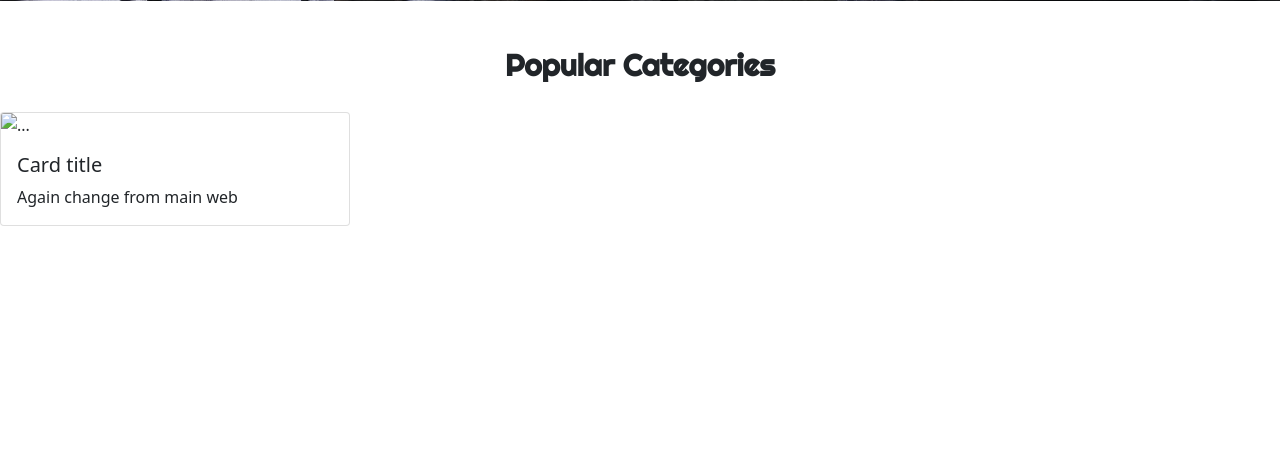
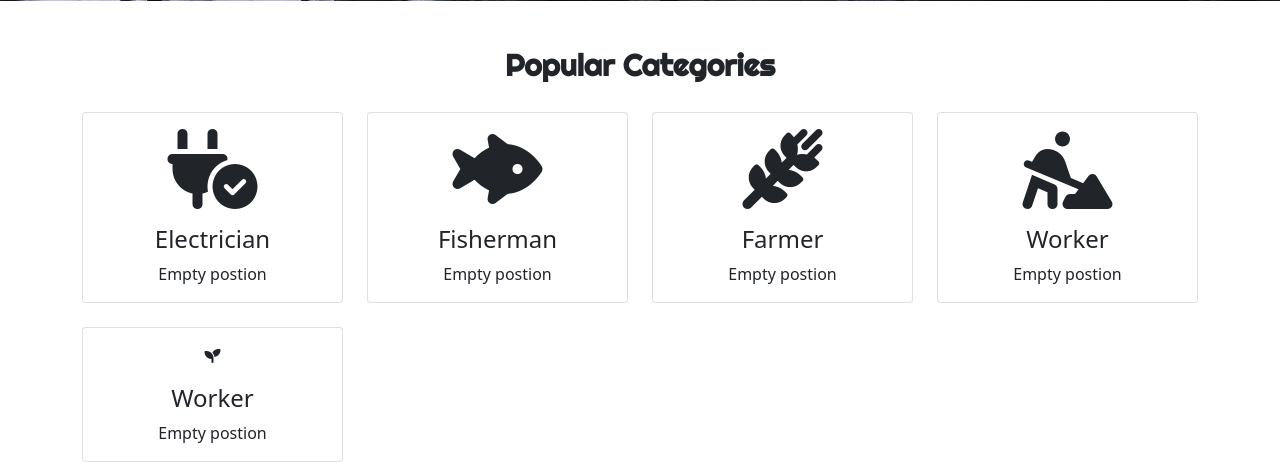
Before and after one commit to NurullahSanY/KajKhuji, a PHP site: page / in a window 1280 px wide. Shown: the part 621-1083 px from the top of the page. Before the commit the page ends 847 px from the top, so only its background shows below. Run offline with PHP 8.4, Linux system fonts and the light colour scheme; some web fonts are replaced.

Commit message:
add card

```diff
--- a/CSS/style.css
+++ b/CSS/style.css
@@ -56,3 +56,10 @@ height: 100%;
     font-weight: bolder;
     font-family: 'Righteous', cursive;;
 }
+
+.card:hover{
+    background-color: green;
+    color: white;
+    box-shadow: 0 8px 50px rgb(0,0,0,0.2);
+    transform: scale(1.1);
+}
--- a/index.html
+++ b/index.html
@@ -8,7 +8,9 @@
     <link rel="preconnect" href="https://fonts.googleapis.com"><link rel="preconnect" href="https://fonts.gstatic.com" crossorigin><link href="https://fonts.googleapis.com/css2?family=Lobster&family=Recursive:wght@1000&family=Righteous&family=Rubik&display=swap" rel="stylesheet">
   <link rel="stylesheet" href="./CSS/style.css">
   <link href="https://cdn.jsdelivr.net/npm/bootstrap@5.0.2/dist/css/bootstrap.min.css" rel="stylesheet" integrity="sha384-EVSTQN3/azprG1Anm3QDgpJLIm9Nao0Yz1ztcQTwFspd3yD65VohhpuuCOmLASjC" crossorigin="anonymous">
-  </head>
+  <link rel="stylesheet" href="https://cdnjs.cloudflare.com/ajax/libs/font-awesome/6.2.1/css/all.min.css">
+</head>
+
 
 <body>
   <nav class="navbar navbar-expand-lg navbar-light p-3">
@@ -91,17 +93,81 @@
   </div>
 
   <!-- card -->
-  <div class="row row-cols-1 row-cols-md-3 g-4">
-    <div class="col">
-      <div class="card h-100" style="width: 350px;">
-        <img src="" class="card-img-top" alt="...">
-        <div class="card-body">
-          <h5 class="card-title">Card title</h5>
-          <p class="card-text">Again change from main  web</p>
+
+  <div class="container">
+    <div class="row gy-4">
+      <div class="col-md-3">
+        <div class="card">
+          <div class="card-body m-auto">
+            <!-- <img src="./photo/plug (2).png" class=" card-img-center" alt=""> -->
+            <i class="fa-solid fa-plug-circle-check fa-5x "></i>
+          </div>
+          <div class=" card-text text-center">
+            <h4>Electrician</h4>
+            <p>Empty postion</p>
+          </div>
         </div>
       </div>
+
+      <div class="col-md-3">
+        <div class="card">
+          <div class="card-body m-auto">
+            <!-- <img src="./photo/plug (2).png" class=" card-img-center" alt=""> -->
+            <i class="fa-solid fa-fish-fins fa-5x"></i>          </div>
+          <div class=" card-text text-center">
+            <h4>Fisherman</h4>
+            <p>Empty postion</p>
+          </div>
+        </div>
+      </div>
+
+      <div class="col-md-3">
+        <div class="card">
+          <div class="card-body m-auto">
+            <!-- <img src="./photo/plug (2).png" class=" card-img-center" alt=""> -->
+            <i class="fa-solid fa-wheat-alt fa-5x"></i>
+            <!-- <i class="fa-regular fa-user-cowboy"></i> -->
+          </div>
+          <div class=" card-text text-center">
+            <h4>Farmer</h4>
+            <p>Empty postion</p>
+          </div>
+        </div>
+      </div>
+
+      <div class="col-md-3">
+        <div class="card">
+          <div class="card-body m-auto">
+            <!-- <img src="./photo/plug (2).png" class=" card-img-center" alt=""> -->
+            <i class="fa-solid fa-person-digging fa-5x"></i>
+          </div>
+          <div class=" card-text text-center">
+            <h4>Worker</h4>
+            <p>Empty postion</p>
+          </div>
+        </div>
+      </div>
+
+      <div class="col-md-3">
+        <div class="card">
+          <div class="card-body m-auto">
+            <!-- <img src="./photo/plug (2).png" class=" card-img-center" alt=""> -->
+            <i class="fa-solid fa-seedling"></i>
+          </div>
+          <div class=" card-text text-center">
+            <h4>Worker</h4>
+            <p>Empty postion</p>
+          </div>
+        </div>
+      </div>
+
+
     </div>
   </div>
+
+
+
+
 
 
 
```
